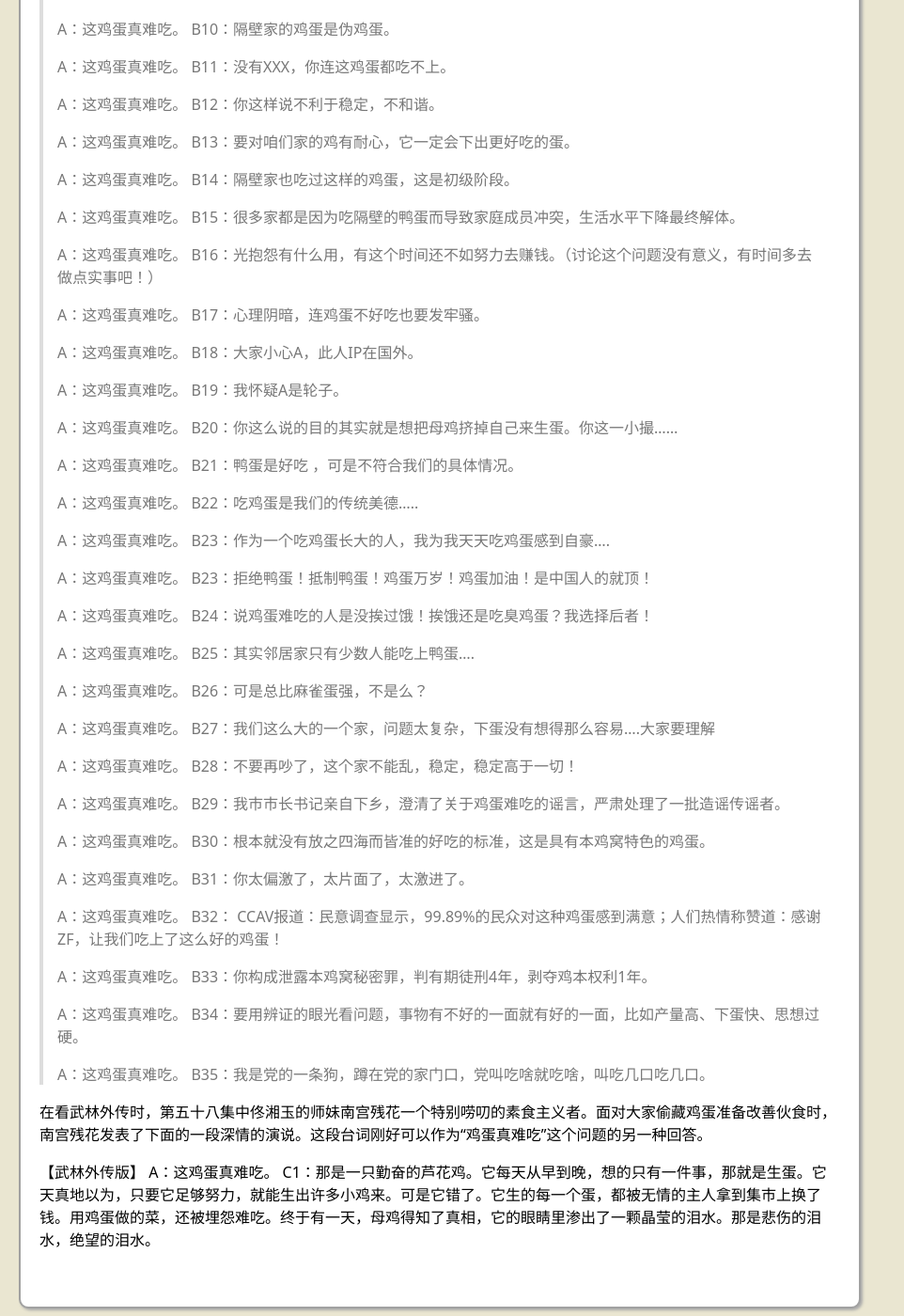
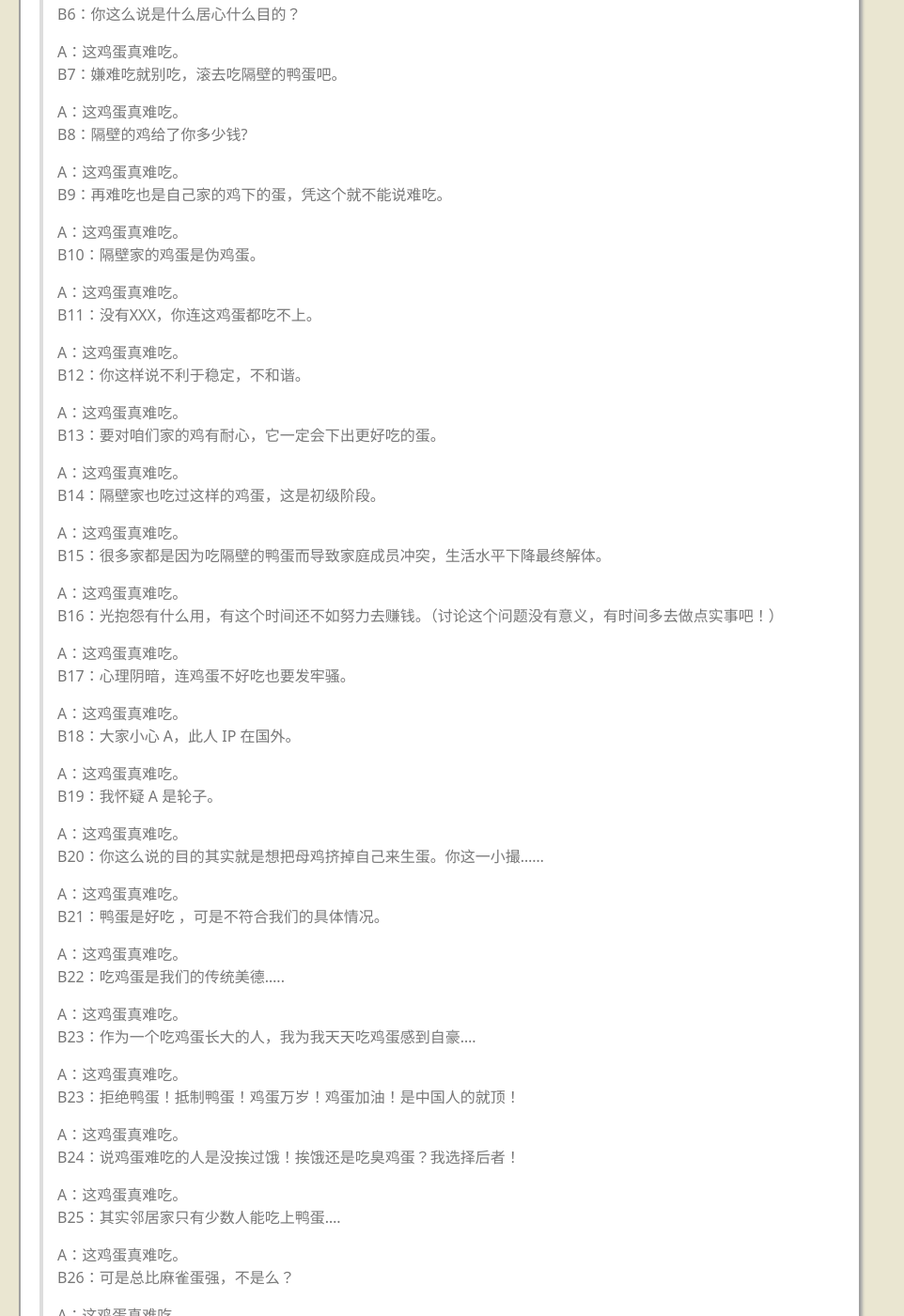
Before and after one commit to ZhenruiChen/ZhenruiChen.github.io, a Jekyll site: the page built from _posts/2015-7-15-Unpalatable-Egg.md, in a window 1280 px wide and 1400 px high, scrolled down 807 px. Shown: the whole window at 94% size, without its empty margins (0-962 px from the left). Built offline with Jekyll 4.4.1, drawn with Linux system fonts in a browser that asks for light colours; Markdown is read by kramdown in place of the engine named in the settings; some of the changed text lies outside the part shown.

Commit message:
Update the content of the egg post.

```diff
--- a/_posts/2015-7-15-Unpalatable-Egg.md
+++ b/_posts/2015-7-15-Unpalatable-Egg.md
@@ -62,10 +62,10 @@
 > B17：心理阴暗，连鸡蛋不好吃也要发牢骚。
 >
 > A：这鸡蛋真难吃。
-> B18：大家小心A，此人IP在国外。
+> B18：大家小心 A，此人 IP 在国外。
 >
 > A：这鸡蛋真难吃。
-> B19：我怀疑A是轮子。
+> B19：我怀疑 A 是轮子。
 >
 > A：这鸡蛋真难吃。
 > B20：你这么说的目的其实就是想把母鸡挤掉自己来生蛋。你这一小撮……
@@ -107,7 +107,7 @@
 > B31：你太偏激了，太片面了，太激进了。
 >
 > A：这鸡蛋真难吃。
-> B32： CCAV报道：民意调查显示，99.89%的民众对这种鸡蛋感到满意；人们热情称赞道：感谢ZF，让我们吃上了这么好的鸡蛋！
+> B32： CCXV 报道：民意调查显示，99.89%的民众对这种鸡蛋感到满意；人们热情称赞道：感谢ZF，让我们吃上了这么好的鸡蛋！
 >
 > A：这鸡蛋真难吃。
 > B33：你构成泄露本鸡窝秘密罪，判有期徒刑4年，剥夺鸡本权利1年。
```
